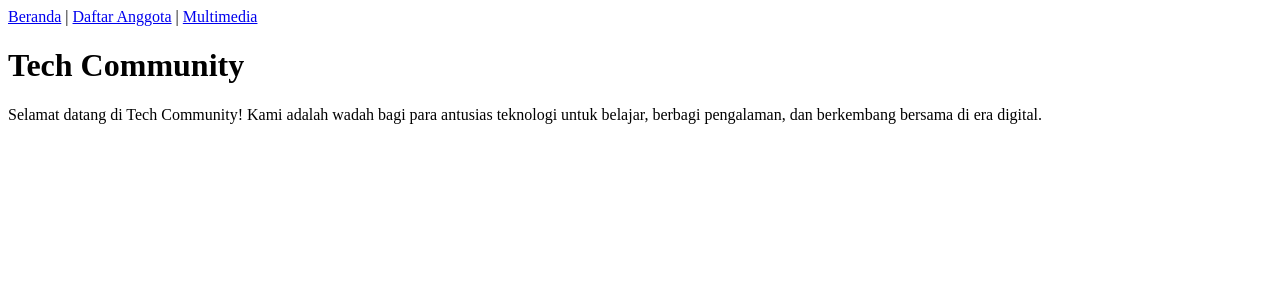
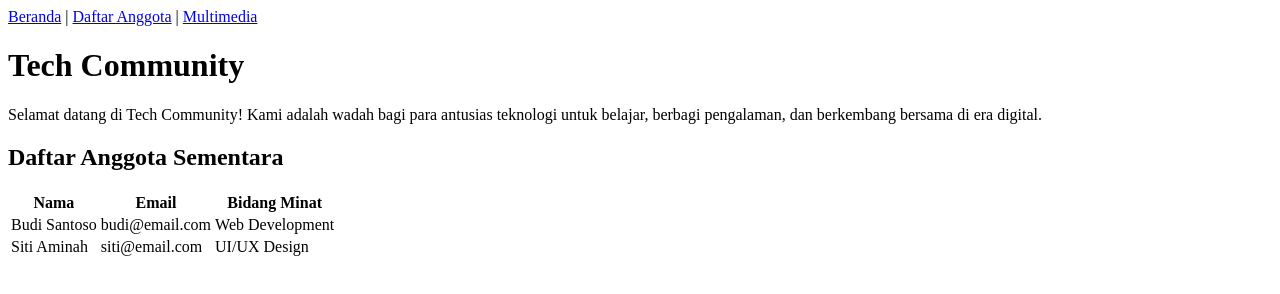
Before and after one commit to Rifalardi25/UCP1_20240140174, a plain HTML site: page index.html in a window 1280 px wide. Drawn offline with Linux system fonts and the light colour scheme.

Commit message:
Membuat h2 dan tabel

```diff
--- a/index.html
+++ b/index.html
@@ -15,7 +15,28 @@
     <h1>Tech Community</h1>
     <p>Selamat datang di Tech Community! Kami adalah wadah bagi para antusias teknologi untuk belajar, berbagi pengalaman, dan berkembang bersama di era digital.</p>
 
-
+    <h2>Daftar Anggota Sementara</h2>
+    <table>
+        <thead>
+            <tr>
+                <th>Nama</th>
+                <th>Email</th>
+                <th>Bidang Minat</th>
+            </tr>
+        </thead>
+        <tbody id="tabelAnggota">
+            <tr>
+                <td>Budi Santoso</td>
+                <td>budi@email.com</td>
+                <td>Web Development</td>
+            </tr>
+            <tr>
+                <td>Siti Aminah</td>
+                <td>siti@email.com</td>
+                <td>UI/UX Design</td>
+            </tr>
+        </tbody>
+    </table>
 
     <script src="script.js"></script>
 </body>
```
